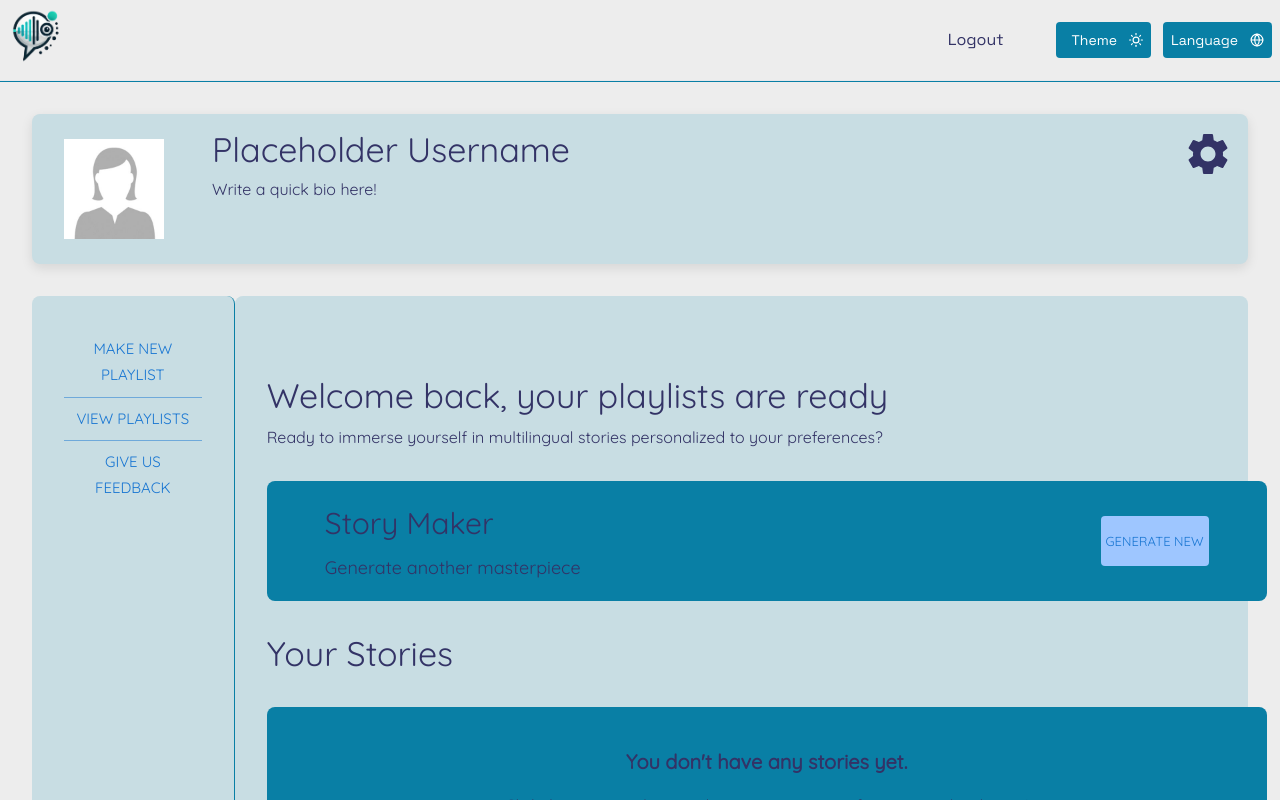
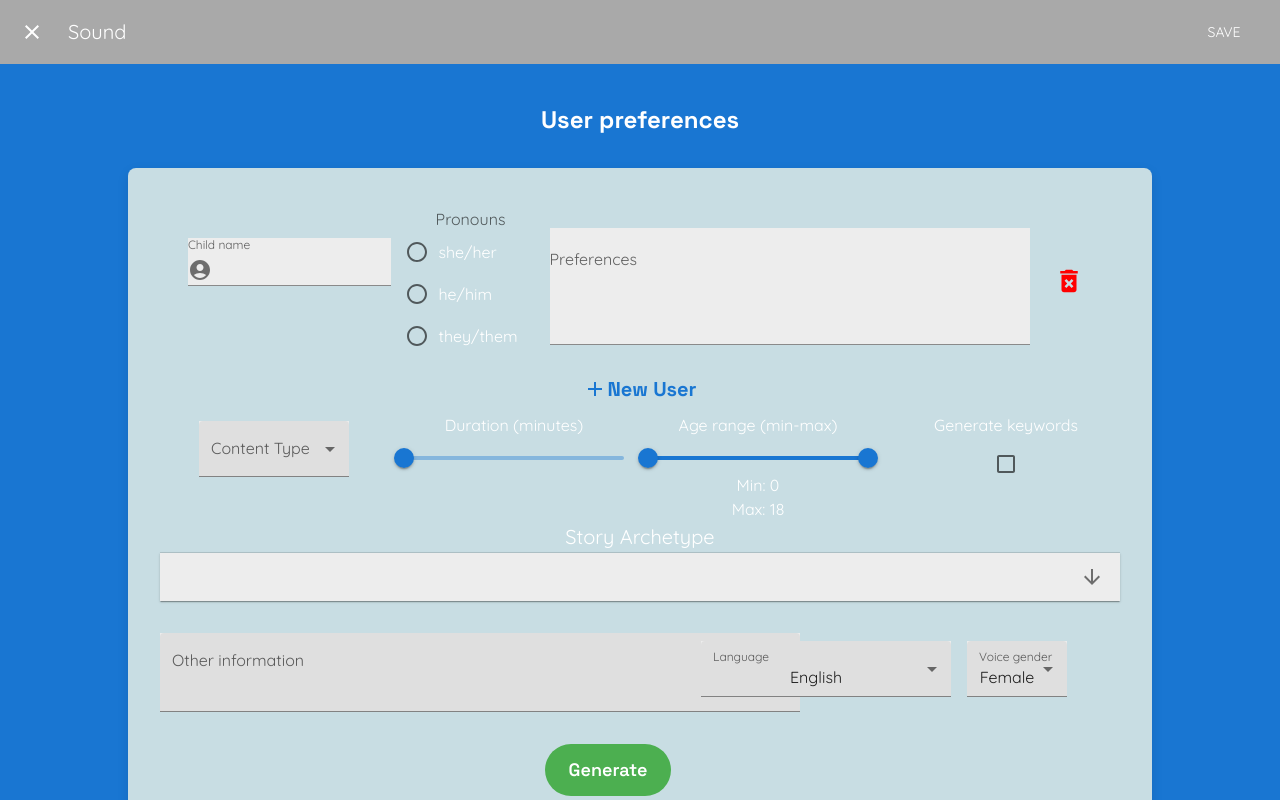
Before and after one commit to Irishumanoid/EdTech_App, a Next.js app: page /en/dashboard in a window 1280 px wide. Both pictures are taken after a click on the button "GENERATE NEW". Shown: the top 800 px of the page. Built offline with nearby package versions, Linux system fonts and the light colour scheme.

Commit message:
story fetching for registered users impl

```diff
--- a/src/app/[locale]/components/ContentPlayer.tsx
+++ b/src/app/[locale]/components/ContentPlayer.tsx
@@ -1,11 +1,12 @@
-import { Box, Stack, Typography } from "@mui/material";
+import { Box, IconButton, Stack, Typography } from "@mui/material";
 import LaunchIcon from '@mui/icons-material/Launch';
 import ShareIcon from '@mui/icons-material/Share';
 import AudioPlayer from 'react-h5-audio-player';
 import 'react-h5-audio-player/lib/styles.css';
 import { getBlobUrl } from "@/lib/utils";
 import Button from "./Button";
-import { useEffect, useState } from "react";
+import DeleteForeverIcon from '@mui/icons-material/DeleteForever';
+import { useState } from "react";
 
 
 interface ContentPlayerProps {
@@ -20,6 +21,10 @@ export const ContentPlayer = ({contentName, audio}: ContentPlayerProps) => {
     const duration = audio.length / audio.sampleRate; // seconds
     const minutes = Math.floor(duration / 60);
     const seconds = (duration - minutes * 60).toString().slice(0, 2);
+
+    const deleteStory = async () => {
+        //delete story from gcloud, create onDelete prop
+    }
 
     return (
         <Box sx={{
@@ -39,9 +44,9 @@ export const ContentPlayer = ({contentName, audio}: ContentPlayerProps) => {
             <Stack spacing={4} alignItems='center'>
                 <Stack direction='row' spacing={2} alignItems='center'>
                     <Stack direction='row' spacing={4} paddingRight={launchPlayer ? '70px' : '220px'} alignItems='center'>
-                        <Typography fontSize={20}> {contentName} </Typography>
+                        <Typography fontSize={20} sx={{ color: 'black' }}> {contentName} </Typography>
                         {!launchPlayer &&
-                            <Typography fontSize={20}> {`${minutes}:${seconds.includes('.') ? `0${seconds[0]}` : seconds}`} </Typography>
+                            <Typography fontSize={20} sx={{ color: 'black' }}> {`${minutes}:${seconds.includes('.') ? `0${seconds[0]}` : seconds}`} </Typography>
                         }
                     </Stack>
                     {launchPlayer &&
@@ -54,7 +59,13 @@ export const ContentPlayer = ({contentName, audio}: ContentPlayerProps) => {
                             <LaunchIcon/>
                             {launchPlayer ? 'Collapse' : 'Launch'}
                         </Button>
-                        <ShareIcon/>
+                        <ShareIcon sx={{ color: 'black' }}/>
+                        <IconButton
+                            color="primary"
+                            aria-label="delete"
+                            onClick={() => deleteStory()}>
+                            <DeleteForeverIcon sx={{color: 'darkred', fontSize: 30}}/>
+                        </IconButton>
                     </Stack>
                 </Stack>
             </Stack>
--- a/src/app/[locale]/components/Header.tsx
+++ b/src/app/[locale]/components/Header.tsx
@@ -47,8 +47,10 @@ export const Header: FC<Props> = ({ locale }) => {
             </div>
           }
         </nav>
-        <ThemeSwitch />
-        <LangSwitcher />
+        <div className="relative flex flex-row items-center gap-4 z-10">
+          <ThemeSwitch />
+          <LangSwitcher />
+        </div>
       </div>
     </div>
   )
--- a/src/app/[locale]/dashboard/page.tsx
+++ b/src/app/[locale]/dashboard/page.tsx
@@ -1,24 +1,38 @@
 'use client'
 
-import { Box, Button, ButtonGroup, Stack, Typography } from "@mui/material";
+import { AppBar, Box, Button, ButtonGroup, Dialog, IconButton, Slide, Stack, Toolbar, Typography } from "@mui/material";
 import Grid from '@mui/material/Grid2';
 import Image from 'next/image';
 import SettingsIcon from '@mui/icons-material/Settings';
 import { createTheme, ThemeProvider } from '@mui/material/styles';
-import { useEffect, useState } from "react";
+import { forwardRef, useEffect, useState } from "react";
+import CloseIcon from '@mui/icons-material/Close';
 import { ContentPlayer } from "../components/ContentPlayer";
+import { TransitionProps } from "@mui/material/transitions";
+import Home from "../home/page";
 
+const theme = createTheme({
+    typography: {
+      fontFamily: 'quicksand',
+    },
+});
+
+const Transition = forwardRef(function Transition(
+    props: TransitionProps & {
+      children: React.ReactElement<unknown>;
+    },
+    ref: React.Ref<unknown>,
+  ) {
+    return <Slide direction="up" ref={ref} {...props} />;
+});
 
 export default function Dashboard() {
-    const theme = createTheme({
-        typography: {
-          fontFamily: 'quicksand',
-        },
-    });
-
+    const [popupOpen, setPopupOpen] = useState(false);
     const [content, setContent] = useState<AudioBuffer[] | null>(null);
 
     useEffect(() => {
+        const audioContext = new window.AudioContext();
+
         const fetchStories = async () => {
             const userId = localStorage.getItem('userId');
             if (!userId) {
@@ -47,7 +61,6 @@ export default function Dashboard() {
                             });
 
                             if (audioGetResponse.ok) {
-                                const audioContext = new window.AudioContext();
                                 const arrayBuffer = await audioGetResponse.arrayBuffer();
                                 return new Promise<AudioBuffer>((resolve, reject) => {
                                     audioContext.decodeAudioData(arrayBuffer, resolve, reject);
@@ -65,6 +78,18 @@ export default function Dashboard() {
         }
         fetchStories();
     }, []);
+
+    const handleClickOpen = () => {
+        setPopupOpen(true);
+      };
+
+      const handleClose = () => {
+        setPopupOpen(false);
+      };
+
+    const handleGenerationRequest = () => {
+
+    }
 
     return (
         <ThemeProvider theme={theme}>
@@ -151,7 +176,6 @@ export default function Dashboard() {
                                     Ready to immerse yourself in multilingual stories personalized to your preferences?
                                 </Typography>
                             </Stack>
-
                             <Box sx={{
                                 display: 'flex',
                                 justifyContent: 'center',
@@ -165,17 +189,15 @@ export default function Dashboard() {
                             }}>
                                 <Stack direction="row" spacing={65} alignItems='center'>
                                     <Stack spacing={1}>
-                                        <Typography fontSize={30}>Story Maker</Typography>
-                                        <Typography fontSize={18}>Generate another masterpiece</Typography>
+                                        <Typography fontSize={30} sx={{color: 'black'}}>Story Maker</Typography>
+                                        <Typography fontSize={18} sx={{color: 'black'}}>Generate another masterpiece</Typography>
                                     </Stack>
-                                    <Button size='small' sx={{backgroundColor: 'var(--selected)', height: '50px'}}>Generate new</Button>
+                                    <Button size='small' sx={{backgroundColor: 'var(--selected)', height: '50px'}} onClick={() => handleClickOpen()}>Generate new</Button>
                                 </Stack>
                             </Box>
-
-                            <Typography variant='h4' sx={{ textAlign: 'left', marginTop: '2rem' }}>
+                            <Typography variant='h4' paddingBottom='25px' sx={{ textAlign: 'left', marginTop: '2rem' }}>
                                 Your Stories
                             </Typography>
-
                             {content === null && (
                                 <Box sx={{
                                     display: 'flex',
@@ -189,10 +211,10 @@ export default function Dashboard() {
                                     marginTop: '2rem',
                                 }}>
                                     <Stack spacing={2}>
-                                        <Typography fontSize={20} sx={{ textAlign: 'center', fontWeight: 900 }}>
+                                        <Typography fontSize={20} sx={{ textAlign: 'center', fontWeight: 900, color: 'black' }}>
                                             You don&apos;t have any stories yet.
                                         </Typography>
-                                        <Typography fontSize={16} sx={{ textAlign: 'center' }}>
+                                        <Typography fontSize={16} sx={{ textAlign: 'center', color: 'black' }}>
                                             Click the generate button above to create your first personalized story!
                                         </Typography>
                                     </Stack>
@@ -201,7 +223,7 @@ export default function Dashboard() {
                             {content !== null &&
                                 content.map((c, index) => {
                                     return(
-                                        <ContentPlayer key={index} contentName="test content" audio={c}/>
+                                        <ContentPlayer key={index} contentName={`Story ${index+1}`} audio={c}/>
                                     );
                                 })
                             }
@@ -209,6 +231,33 @@ export default function Dashboard() {
                     </Box>
                     </Grid>
                 </Grid>
+                <Dialog
+                    fullScreen
+                    open={popupOpen}
+                    onClose={handleClose}
+                    TransitionComponent={Transition}
+                    sx={{backgroundColor: 'transparent'}}
+                >
+                    <AppBar sx={{ position: 'relative' }}>
+                    <Toolbar sx={{ backgroundColor: 'darkgrey' }}>
+                        <IconButton
+                        edge="start"
+                        color="inherit"
+                        onClick={handleClose}
+                        aria-label="close"
+                        >
+                        <CloseIcon />
+                        </IconButton>
+                        <Typography sx={{ ml: 2, flex: 1 }} variant="h6" component="div">
+                            Sound
+                        </Typography>
+                        <Button autoFocus color="inherit" onClick={handleClose}>
+                            Save
+                        </Button>
+                    </Toolbar>
+                    <Home/>
+                    </AppBar>
+                </Dialog>
             </Box>
         </ThemeProvider>
     );
--- a/src/app/[locale]/home/page.tsx
+++ b/src/app/[locale]/home/page.tsx
@@ -74,9 +74,10 @@ export default function Home() {
         dispatch(updateUsers({users: updatedUsers}));
         console.log(JSON.stringify(user));
 
+        const id = localStorage.getItem('userId');
         const response = await fetch('/api/generate', {
             method: 'POST',
-            headers: { 'Content-Type': 'application/json' },
+            headers: { 'Content-Type': 'application/json', 'userId': id ? id : '' },
             body: JSON.stringify(user),
         });
 
@@ -149,8 +150,6 @@ export default function Home() {
                         <AddIcon />
                         New User
                     </IconButton>
-                    <br/>
-                    <br/>
                     <Box sx={{ flexGrow: 2 }}>
                         <Grid container spacing={2}>
                             <Grid size={3}>
@@ -254,7 +253,7 @@ export default function Home() {
                                 <MenuItem value="French">French</MenuItem>
                                 <MenuItem value="German">German</MenuItem>
                                 <MenuItem value="Japanese">Japanese</MenuItem>
-                                <MenuItem value="Madarin">Mandarin</MenuItem>
+                                <MenuItem value="Mandarin">Mandarin</MenuItem>
                                 <MenuItem value="Spanish">Spanish</MenuItem>
                                 <MenuItem value="Russian">Russian</MenuItem>
                                 </Select>
--- a/src/app/api/generate/route.ts
+++ b/src/app/api/generate/route.ts
@@ -23,7 +23,8 @@ export const POST = async (request: Request) => {
         }
         const gptPrompt = new GPTPrompt(children, userInfo.type, userInfo.numMins, userInfo.ageRange, userInfo.plots, userInfo.keywords, userInfo.otherInfo, userInfo.language);
 
-        const [uuid, story] = await synthesizeLongAudio(gptPrompt, userInfo.voiceGender);
+
+        const [uuid, story] = await synthesizeLongAudio(gptPrompt, userInfo.voiceGender, request.headers.get('userId'));
         if (story) {
             await addStory(story, uuid as string);
         } else {
```
Also changed, not shown: lib/gptGen.mjs, lib/utils.ts (line endings or trailing spaces).
